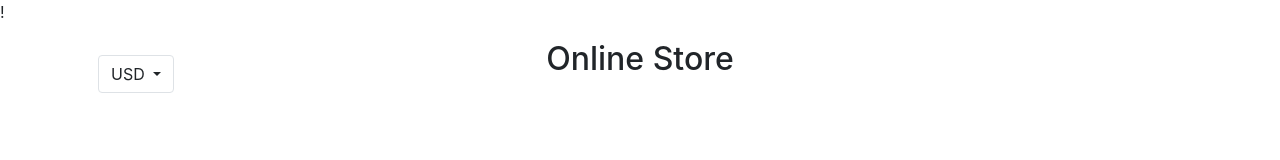
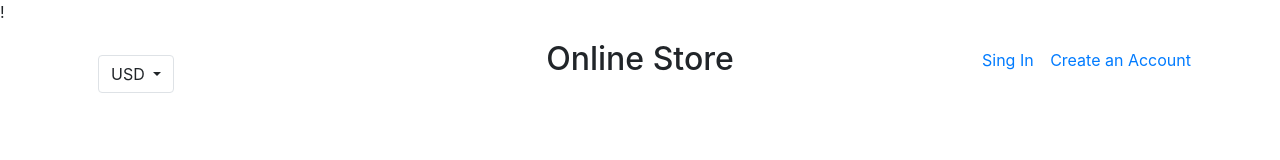
Before and after one commit to AN00SEY/Online-Store, a plain HTML site: page index.html in a window 1280 px wide. Drawn offline with nearby package versions, Linux system fonts and the light colour scheme.

Commit message:
add text-right

```diff
--- a/index.html
+++ b/index.html
@@ -34,9 +34,14 @@
   <div class="col-md-4 col-12 text-center">
     <h2 class="my-md-3 site-title">Online Store</h2>
   </div>
+  <div class="col-md-4 col-12 text-right">
+    <p class="my-md-4 header-links">
+      <a href="#" class="px-2">Sing In </a>
+      <a href="#" class="px-1">Create an Account </a>
+    </p>
   </div>
   </div>
-
+  </div>
 
 </header>
 
```
